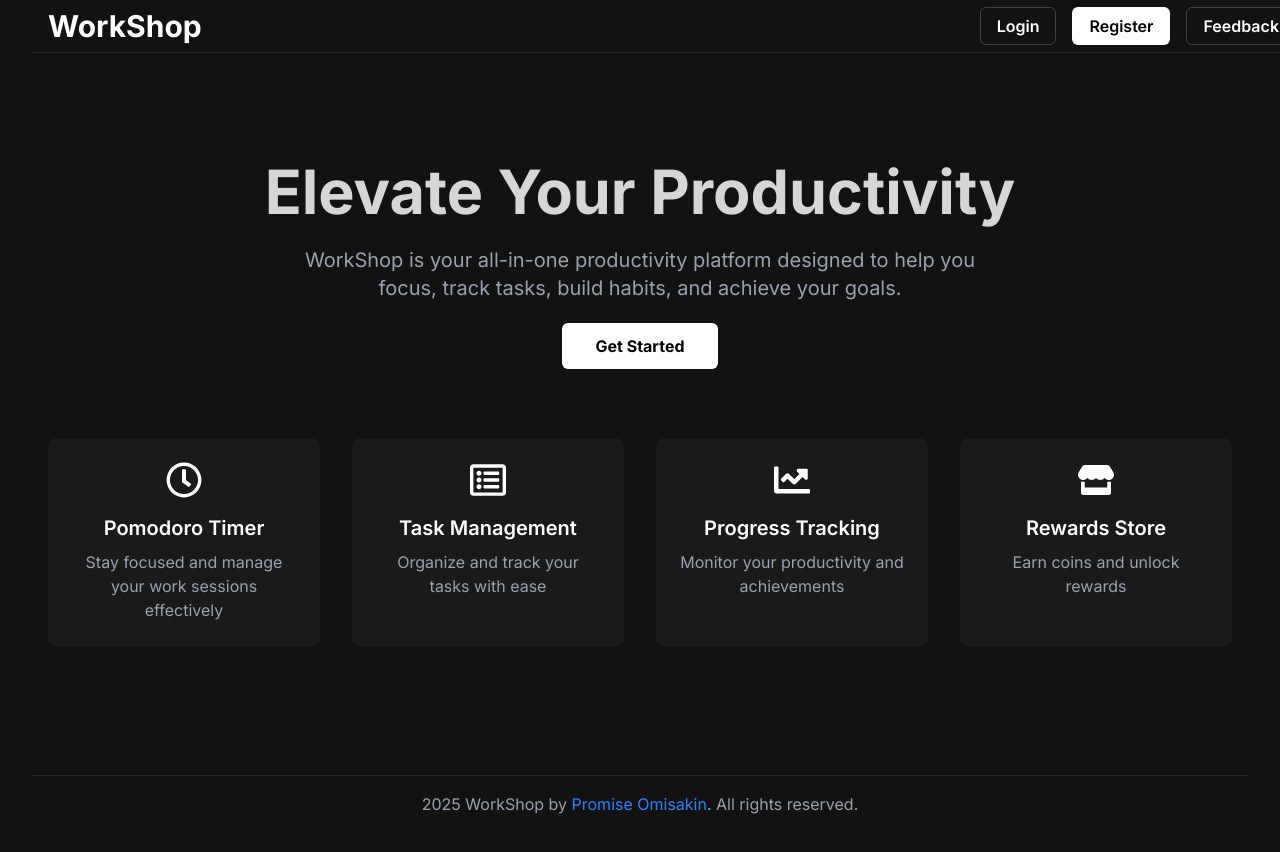
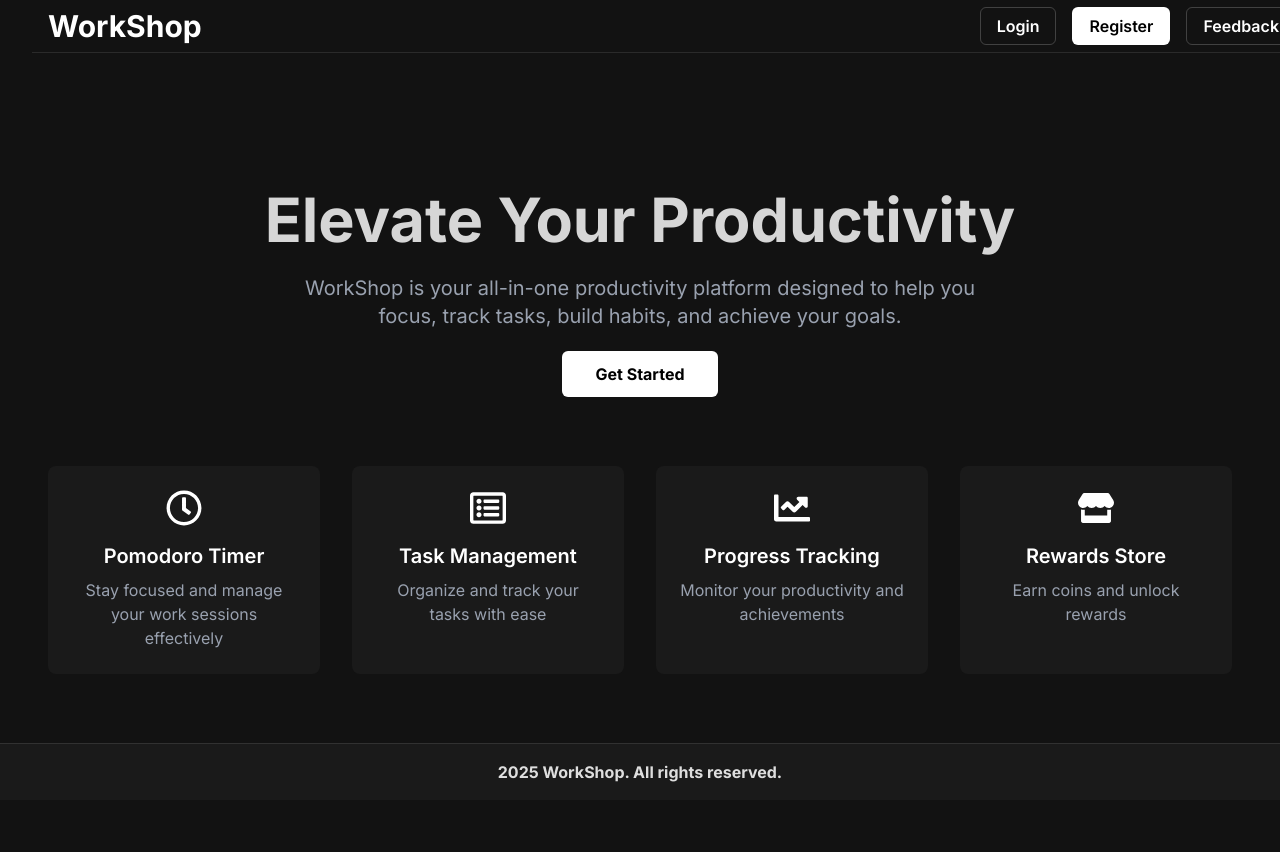
Before and after one commit to TheAyanfeoluwa/TheWorkshop, a React (Vite) app in the folder frontend/: page / in a window 1280 px wide. Shown: the top 852 px of the page. Built offline with nearby package versions, Linux system fonts and the light colour scheme.

Commit message:
footer fix

```diff
--- a/frontend/src/components/Footer.jsx
+++ b/frontend/src/components/Footer.jsx
@@ -1,19 +1,16 @@
+import { motion } from 'framer-motion'
+
 const Footer = () => {
   return (
-    <footer className="w-full py-4 border-t border-white/10 bg-[#121212] mt-auto">
+    <footer className="fixed bottom-0 left-0 w-full py-4 border-t border-white/10 bg-[#1A1A1A] z-50">
       <div className="container mx-auto px-4 text-center text-gray-400">
-        <p>
-          2025 WorkShop by{' '}
-          <a
-            href="https://portfolio-promise.vercel.app/"
-            target="_blank"
-            rel="noopener noreferrer"
-            className="text-blue-500 hover:text-blue-400"
-          >
-            Promise Omisakin
-          </a>
-          . All rights reserved.
-        </p>
+        <motion.p
+          className="font-bold text-white"
+          animate={{ opacity: [0.7, 1, 0.7] }}
+          transition={{ duration: 2, repeat: Infinity, ease: "easeInOut" }}
+        >
+          {new Date().getFullYear()} WorkShop. All rights reserved.
+        </motion.p>
       </div>
     </footer>
   )
```
